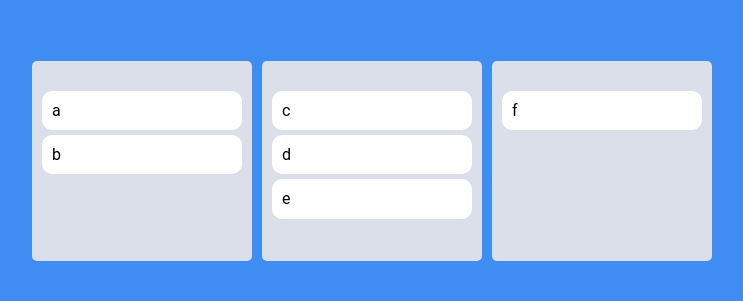
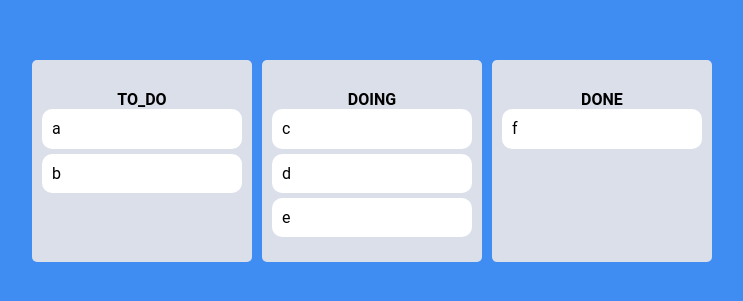
Before and after one commit to SM0413/react-dragNdrop, a React (Create React App) app: page / in a window 1280 px wide. Shown: the part 239-540 px from the top of the page, without its empty margins (268-1011 px from the left). Built offline with nearby package versions, Linux system fonts and the light colour scheme.

Commit message:
Same Board Movement

```diff
--- a/src/App.tsx
+++ b/src/App.tsx
@@ -24,16 +24,17 @@ const Boards = styled.div`
 
 function App() {
   const [toDos, setToDos] = useRecoilState(toDoState);
-  const onDragEnd = ({ draggableId, destination, source }: DropResult) => {
-    if (!destination) return;
-    /* setToDos((oldToDos) => {
-      const copyToDos = [...oldToDos];
-      // 1) Dlelte item on source.index
-      copyToDos.splice(source.index, 1);
-      // 2) Put back the item on the destination.index
-      copyToDos.splice(destination?.index, 0, draggableId);
-      return copyToDos;
-    }); */
+  const onDragEnd = (info: DropResult) => {
+    const { destination, draggableId, source } = info;
+    if (destination?.droppableId === source.droppableId) {
+      // same board movement
+      setToDos((allBoards) => {
+        const boardCopy = [...allBoards[source.droppableId]];
+        boardCopy.splice(source.index, 1);
+        boardCopy.splice(destination?.index, 0, draggableId);
+        return { ...allBoards, [source.droppableId]: boardCopy };
+      });
+    }
   };
   return (
     <DragDropContext onDragEnd={onDragEnd}>
--- a/src/Components/Board.tsx
+++ b/src/Components/Board.tsx
@@ -10,6 +10,13 @@ const Wrapper = styled.div`
   min-height: 200px;
 `;
 
+const Title = styled.h1`
+  display: flex;
+  font-weight: bolder;
+  align-items: center;
+  justify-content: center;
+`;
+
 interface IBoardProps {
   toDos: string[];
   boardId: string;
@@ -19,6 +26,7 @@ export function Board({ toDos, boardId }: IBoardProps) {
     <Droppable droppableId={boardId}>
       {(magic) => (
         <Wrapper ref={magic.innerRef} {...magic.droppableProps}>
+          <Title>{boardId.toUpperCase()}</Title>
           {toDos.map((toDo, index) => (
             <DragabbleCard key={toDo} index={index} toDo={toDo} />
           ))}
```
